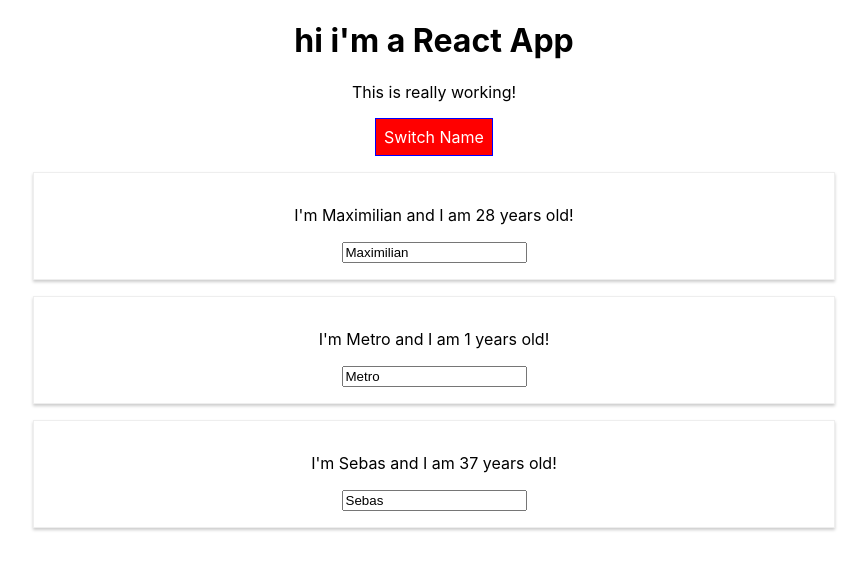
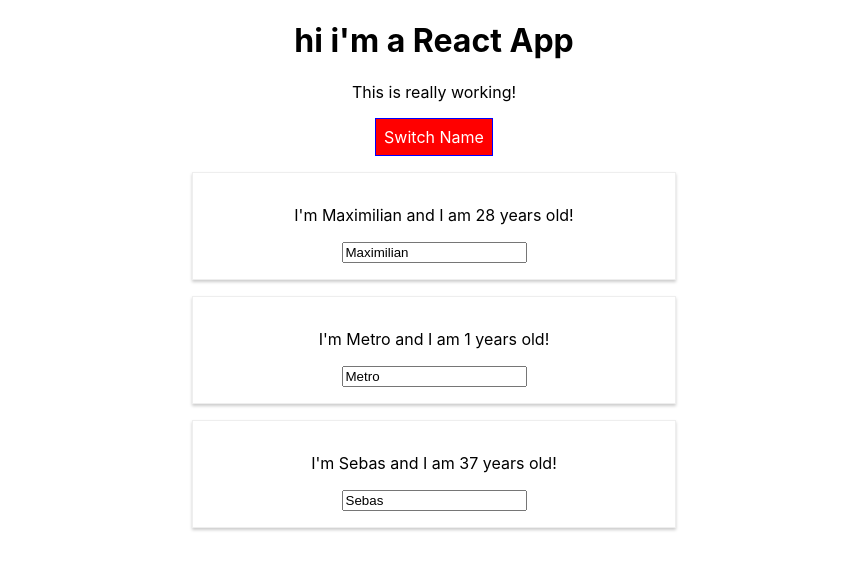
Before and after one commit to jorgemontes/first-react-app, a React (Create React App) app: page / in a window 1280 px wide. Both pictures are taken after a click on the button "Switch Name". Shown: the top 570 px of the page, without its empty margins (206-1073 px from the left). Built offline with nearby package versions, Linux system fonts and the light colour scheme.

Commit message:
Radium and media selectors

```diff
--- a/src/App.js
+++ b/src/App.js
@@ -2,7 +2,7 @@
 import { useImperativeHandle } from 'react';
 import './App.css';
 import Person from './Person/Person';
-import Radium from 'radium';
+import Radium, {StyleRoot} from 'radium';
 
 const App = props => {
 
@@ -98,6 +98,7 @@
     }
 
     return (
+      <StyleRoot>
       <div className="App">
         <h1>hi i'm a React App</h1>
         <p className={classes.join(' ')}>This is really working!</p>
@@ -106,6 +107,7 @@
           onClick={togglePersonsHandler}>Switch Name</button>
         {persons}
       </div>
+      </StyleRoot>
     );
 };
 
--- a/src/Person/Person.css
+++ b/src/Person/Person.css
@@ -6,3 +6,9 @@
     padding: 16px;
     text-align: center;
 }
+
+/*@media(min-width:500px) {
+    .Person {
+        width: 450px;
+    }
+}*/
--- a/src/Person/Person.js
+++ b/src/Person/Person.js
@@ -3,8 +3,13 @@
 import Radium from 'radium';
 
 const person = (props) => {
+    const style = {
+        '@media(min-width: 500px)': {
+            width: '450px'
+        }
+    }
     return (
-    <div className="Person" onClick={props.click}>
+    <div className="Person" onClick={props.click} style={style}>
         <p>I'm {props.name} and I am {props.age} years old!</p>
         <p>{props.children}</p>
         <input type="text" onChange={props.changed} value={props.name}></input>
```
